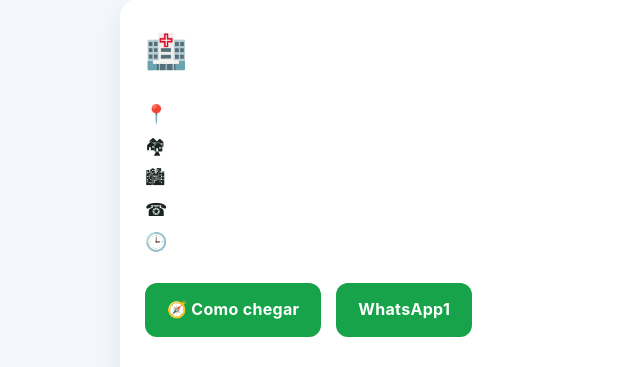
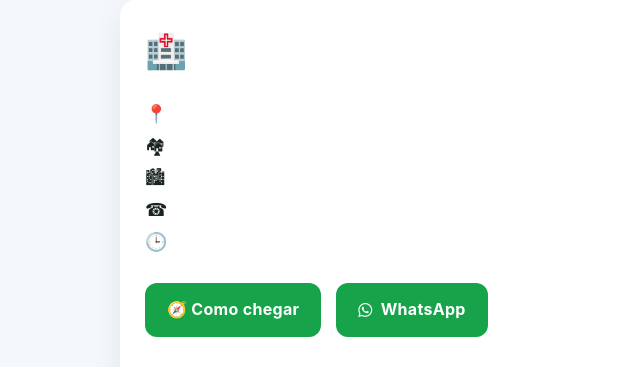
Before and after one commit to maiconx4-hue/saudeap, a Flask app: template templates/ubs_detalhes.html in a window 1280 px wide. Shown: the part 31-398 px from the top of the page, without its empty margins (0-640 px from the left). Run offline with Flask 3, Linux system fonts and the light colour scheme; the template is opened without the code that fills it, so the values that code supplies are empty.

Commit message:
icon whatsapp

```diff
--- a/templates/ubs_detalhes.html
+++ b/templates/ubs_detalhes.html
@@ -10,6 +10,9 @@
 
 <link rel="stylesheet"
 href="https://unpkg.com/leaflet/dist/leaflet.css"/>
+
+<link rel="stylesheet"
+href="https://cdnjs.cloudflare.com/ajax/libs/font-awesome/6.7.2/css/all.min.css">
 
 <link rel="stylesheet"
 href="{{ url_for('static', filename='css/style.css') }}">
@@ -202,11 +205,11 @@
 </a>
 
 <a
-class="btn btn-green"
-href="https://wa.me/55{{ ubs.telefone | replace('(', '') | replace(')', '') | replace('-', '') | replace(' ', '') }}"
-target="_blank">
+    class="btn btn-green"
+    href="https://wa.me/55{{ ubs.telefone | replace('(', '') | replace(')', '') | replace('-', '') | replace(' ', '') }}"
+    target="_blank">
 
-     WhatsApp1
+    <i class="fab fa-whatsapp"></i> WhatsApp
 
 </a>
 
```
